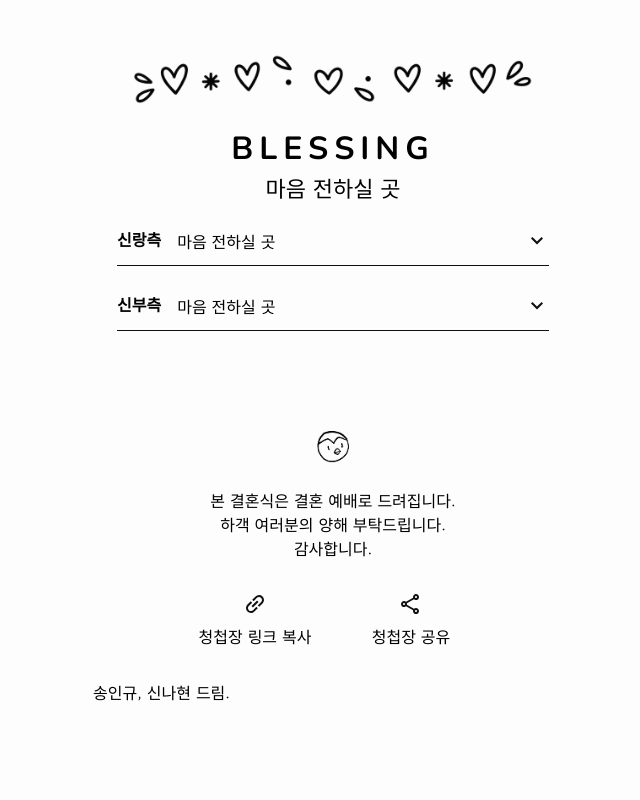
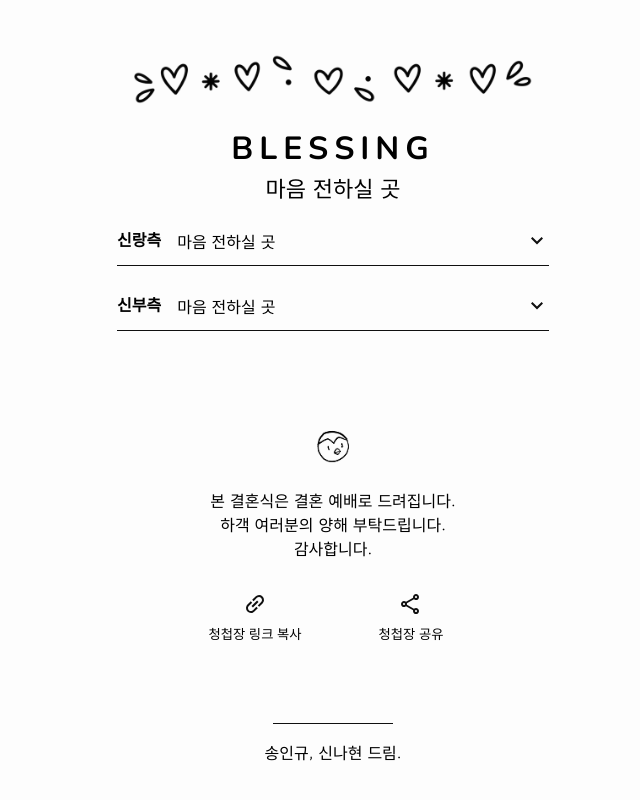
Before and after one commit to shinnh2/wedding-potaguin, a React (Vite) app: page / in a window 1280 px wide. Shown: the part 2621-3421 px from the top of the page, without its empty margins (307-947 px from the left). Before the commit the page ends 3325 px from the top, so only its background shows below. Built offline with nearby package versions, Linux system fonts and the light colour scheme; the HTML template or start-up script is replaced by a standard one; a web font is replaced by a local one.

Commit message:
feat: 탑버튼, 공유 버튼 등 버튼 기능 적용

```diff
--- a/src/App.css
+++ b/src/App.css
@@ -63,6 +63,19 @@ section {
 	padding: 32px 24px;
 	box-sizing: border-box;
 }
+footer{
+	padding: 48px 32px;
+	text-align: center;
+}
+footer::before{
+	content:"";
+	display: block;
+	margin: 0 auto;
+	width: 120px;
+	height: 16px;
+	border-top: 1px solid var(--color-main);
+}
+
 /* visual */
 .visual {
 	padding: 48px 0;
@@ -263,21 +276,39 @@ section {
 	text-align: center;
 	padding: 0 0 32px 0;
 }
-.share-links{
+.share-buttons{
 	display: flex;
 	align-items: center;
 	justify-content: center;
 	gap:16px;
 }
-.share-link{
+.share-button{
 	display: flex;
 	flex-direction: column;
 	align-items: center;
 	gap: 8px;
 	min-width: 140px;
 }
-.share-link svg{
+.share-button svg{
 	width: 24px;
 	height: 24px;
 	color:var(--color-main);
 }
+
+/* button Top */
+.button-top{
+	position: fixed;
+	bottom: 24px;
+	right: 24px;
+	width: 40px;
+	height: 40px;
+	background: var(--color-bg);
+	border: 1px solid var(--color-main);
+	border-radius: 100%;
+	box-shadow: 1px 3px 4px rgba(0, 0, 0, 0.15);
+}
+.button-top svg{
+	width: 24px;
+	height: 24px;
+	color:var(--color-main);
+}
--- a/src/App.tsx
+++ b/src/App.tsx
@@ -4,6 +4,7 @@ import Invitaion from "./components/Invitation";
 import Map from "./components/Map";
 import Blessing from "./components/Blessing";
 import Info from "./components/Info";
+import ButtonTop from "./components/ButtonTop";
 
 function App() {
 	return (
@@ -16,6 +17,7 @@ function App() {
 				<Info />
 			</main>
 			<footer>송인규, 신나현 드림.</footer>
+			<ButtonTop/>
 		</div>
 	);
 }
--- a/src/components/ButtonCopy.tsx
+++ b/src/components/ButtonCopy.tsx
@@ -18,7 +18,7 @@ function ButtonCopy({ copyText }: ButtonCopyProps) {
     };
 
     return (
-        <button type="button" className="button-copy" onClick={handleCopy}>
+        <button className="button-copy" onClick={handleCopy}>
             {
                 isCopied ?
                     <svg xmlns="http://www.w3.org/2000/svg" viewBox="0 -960 960 960" fill="currentColor"><path d="M382-240 154-468l57-57 171 171 367-367 57 57-424 424Z"/></svg>
--- /dev/null
+++ b/src/components/ButtonTop.tsx
@@ -0,0 +1,22 @@
+import { useState, useEffect } from "react";
+
+function ButtonTop() {
+    const [isVisible, setIsVisible] = useState(false);
+
+    useEffect(() => {
+        const onScroll = () => setIsVisible(window.scrollY > 300);
+        window.addEventListener("scroll", onScroll, { passive: true });
+        onScroll();                    // 새로고침 시 이미 내려가 있는 경우 대비
+        return () => window.removeEventListener("scroll", onScroll);
+    }, []);
+
+	return (
+        isVisible && (
+            <button className="button-top" onClick={() => window.scrollTo({ top: 0, behavior: "smooth" })}>
+                <svg xmlns="http://www.w3.org/2000/svg" viewBox="0 -960 960 960" fill="currentColor"><path d="M240-640v-80h480v80H240Zm56 416-56-56 240-240 240 240-56 56-184-184-184 184Z"/></svg>
+            </button>
+        )
+	);
+}
+
+export default ButtonTop;
--- a/src/components/Info.tsx
+++ b/src/components/Info.tsx
@@ -1,4 +1,35 @@
+import { useState } from "react";
+
 function Info() {
+	const [isCopied, setIsCopied] = useState(false);
+
+	const handleCopyLink = async () => {
+		try {
+			await navigator.clipboard.writeText("https://shinnh2.github.io/wedding-potaguin/");
+			setIsCopied(true);
+			setTimeout(() => setIsCopied(false), 3000);
+		} catch {
+			alert("복사에 실패했습니다. 주소창의 링크를 직접 복사해 주세요.");
+		}
+	};
+
+	const handleShare = async () => {
+		if (!navigator.share) {
+			handleCopyLink();
+			return;
+		}
+		try {
+			await navigator.share({
+				title: "송인규 ♥ 신나현 결혼합니다!",
+				text: "결혼식에 초대합니다.",
+				url: "https://shinnh2.github.io/wedding-potaguin/",
+			});
+		} catch (err) {
+			if ((err as Error).name === "AbortError") return;
+			alert("공유에 실패했습니다.");
+		}
+	};
+
 	return (
 		<section>
 			<p className="info-deco">
@@ -11,15 +42,19 @@ function Info() {
 				<br />
 				감사합니다.
 			</p>
-			<div className="share-links">
-				<a href="" target="_blank" className="share-link">
-					<svg xmlns="http://www.w3.org/2000/svg" viewBox="0 -960 960 960" fill="currentColor"><path d="M318-120q-82 0-140-58t-58-140q0-40 15-76t43-64l134-133 56 56-134 134q-17 17-25.5 38.5T200-318q0 49 34.5 83.5T318-200q23 0 45-8.5t39-25.5l133-134 57 57-134 133q-28 28-64 43t-76 15Zm79-220-57-57 223-223 57 57-223 223Zm251-28-56-57 134-133q17-17 25-38t8-44q0-50-34-85t-84-35q-23 0-44.5 8.5T558-726L425-592l-57-56 134-134q28-28 64-43t76-15q82 0 139.5 58T839-641q0 39-14.5 75T782-502L648-368Z"/></svg>
-					<span>청첩장 링크 복사</span>
-				</a>
-				<a href="" target="_blank" className="share-link">
+			<div className="share-buttons">
+				<button className="share-button" onClick={handleCopyLink}>
+					{isCopied ?
+						<svg xmlns="http://www.w3.org/2000/svg" viewBox="0 -960 960 960" fill="currentColor"><path d="M382-240 154-468l57-57 171 171 367-367 57 57-424 424Z"/></svg>
+						:
+						<svg xmlns="http://www.w3.org/2000/svg" viewBox="0 -960 960 960" fill="currentColor"><path d="M318-120q-82 0-140-58t-58-140q0-40 15-76t43-64l134-133 56 56-134 134q-17 17-25.5 38.5T200-318q0 49 34.5 83.5T318-200q23 0 45-8.5t39-25.5l133-134 57 57-134 133q-28 28-64 43t-76 15Zm79-220-57-57 223-223 57 57-223 223Zm251-28-56-57 134-133q17-17 25-38t8-44q0-50-34-85t-84-35q-23 0-44.5 8.5T558-726L425-592l-57-56 134-134q28-28 64-43t76-15q82 0 139.5 58T839-641q0 39-14.5 75T782-502L648-368Z"/></svg>
+					}
+					<span>{isCopied ? "링크 복사됨" : "청첩장 링크 복사"}</span>
+				</button>
+				<button className="share-button" onClick={handleShare}>
 					<svg xmlns="http://www.w3.org/2000/svg" viewBox="0 -960 960 960" fill="currentColor"><path d="M680-80q-50 0-85-35t-35-85q0-6 3-28L282-392q-16 15-37 23.5t-45 8.5q-50 0-85-35t-35-85q0-50 35-85t85-35q24 0 45 8.5t37 23.5l281-164q-2-7-2.5-13.5T560-760q0-50 35-85t85-35q50 0 85 35t35 85q0 50-35 85t-85 35q-24 0-45-8.5T598-672L317-508q2 7 2.5 13.5t.5 14.5q0 8-.5 14.5T317-452l281 164q16-15 37-23.5t45-8.5q50 0 85 35t35 85q0 50-35 85t-85 35Zm0-80q17 0 28.5-11.5T720-200q0-17-11.5-28.5T680-240q-17 0-28.5 11.5T640-200q0 17 11.5 28.5T680-160ZM200-440q17 0 28.5-11.5T240-480q0-17-11.5-28.5T200-520q-17 0-28.5 11.5T160-480q0 17 11.5 28.5T200-440Zm508.5-291.5Q720-743 720-760t-11.5-28.5Q697-800 680-800t-28.5 11.5Q640-777 640-760t11.5 28.5Q663-720 680-720t28.5-11.5ZM680-200ZM200-480Zm480-280Z"/></svg>
 					<span>청첩장 공유</span>
-				</a>
+				</button>
 			</div>
 		</section>
 	);
```
